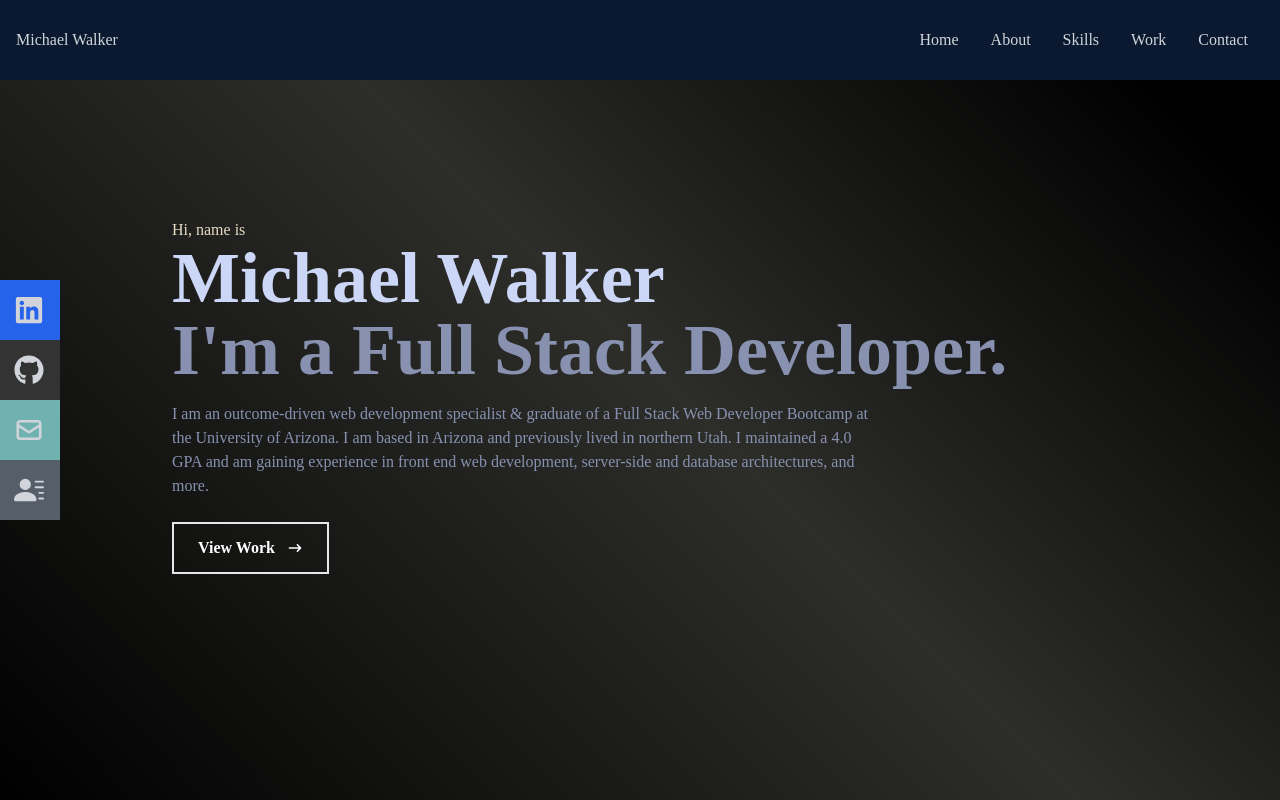
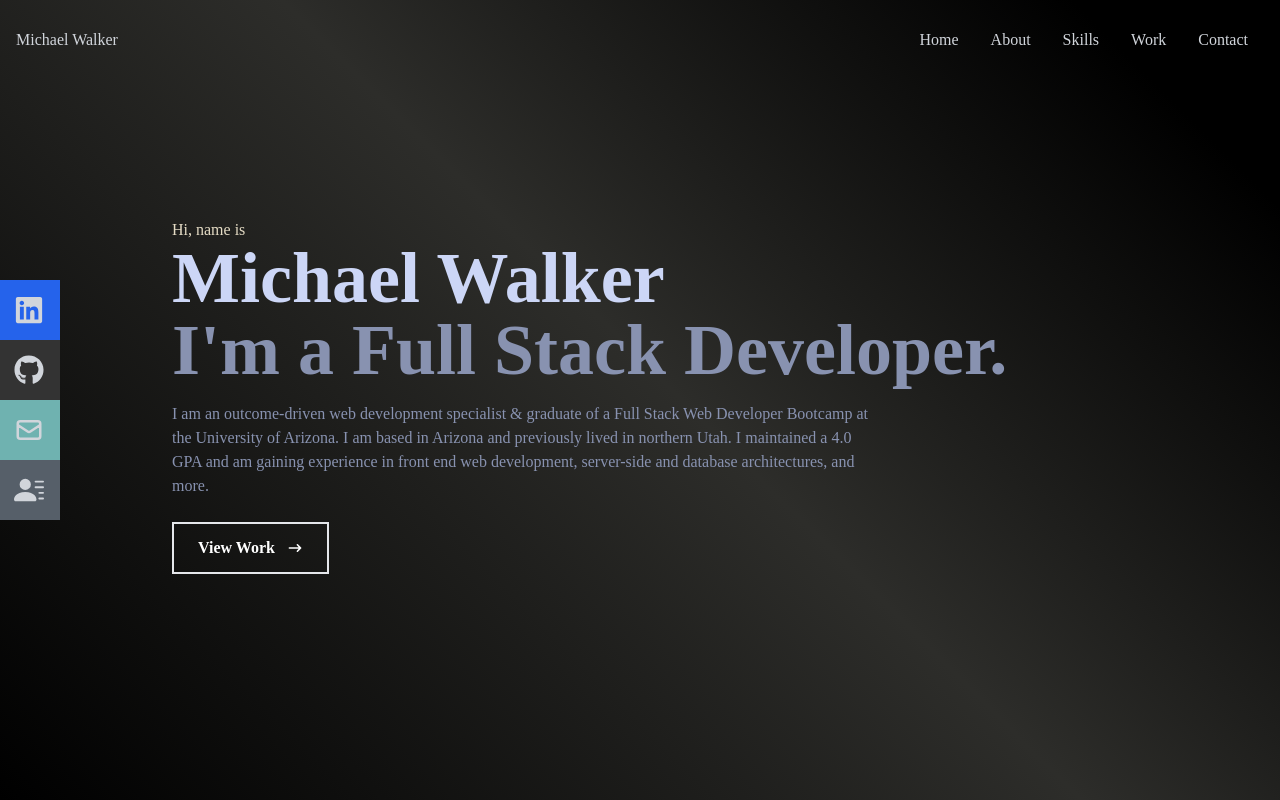
Before and after one commit to michaelwwalker42/mw-portfolio, a React (Create React App) app: page / in a window 1280 px wide. Built offline with nearby package versions, Linux system fonts and the light colour scheme.

Commit message:
changed navbar color

```diff
--- a/src/components/Navbar.jsx
+++ b/src/components/Navbar.jsx
@@ -13,7 +13,7 @@
   const handleClick = () => setNav(!nav)
 
   return (
-    <div className='fixed w-full h-[80px] flex justify-between items-center px-4 bg-[#0a192f] text-gray-300'>
+    <div className='fixed w-full h-[80px] flex justify-between items-center px-4 text-gray-300'>
       <div>
         Michael Walker
       </div>
```
